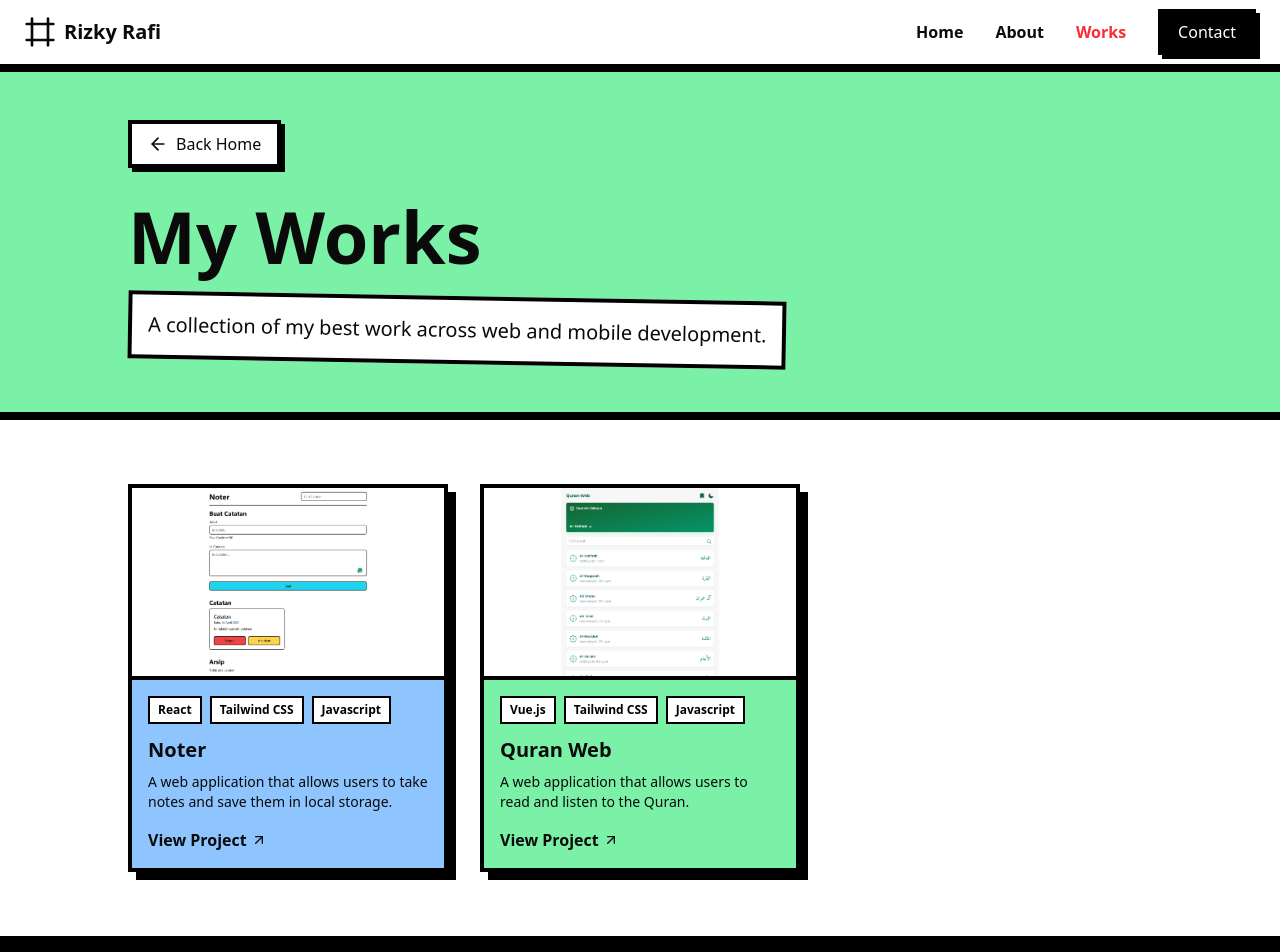
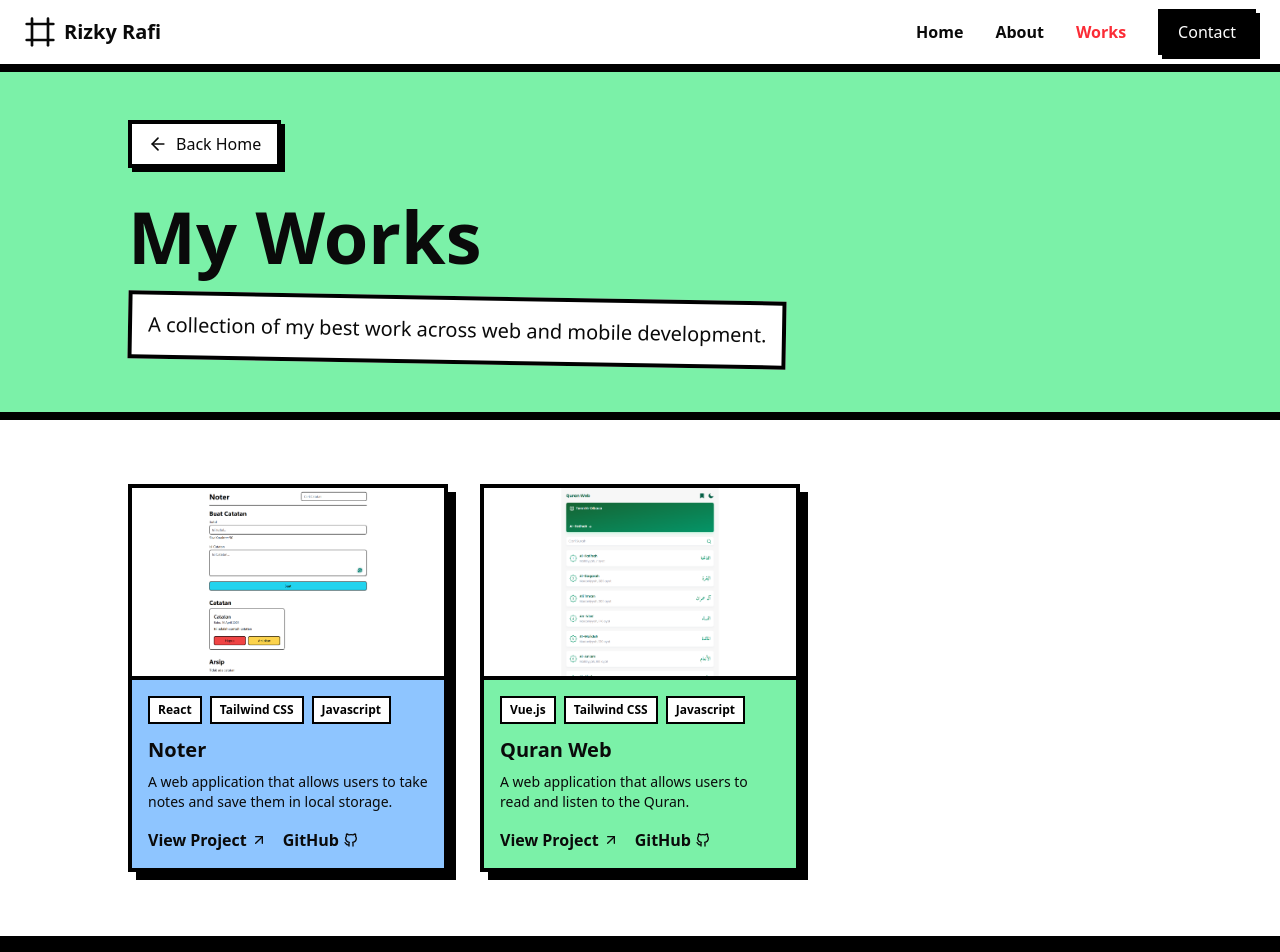
Before and after one commit to rizkraf/rizky.moe, a Next.js app: page /works in a window 1280 px wide. Shown: the top 952 px of the page. Built offline with nearby package versions, Linux system fonts and the light colour scheme.

Commit message:
feat: add GitHub links to project cards and update WorksGrid to display them

```diff
--- a/src/components/project-card.tsx
+++ b/src/components/project-card.tsx
@@ -2,6 +2,7 @@ import Image from 'next/image';
 import { ArrowUpRight } from 'lucide-react';
 import { motion } from 'motion/react';
 import { popAnimation } from '@/lib/animation';
+import { IconBrandGithub } from '@tabler/icons-react';
 
 interface ProjectCardProps {
   title: string;
@@ -9,6 +10,7 @@ interface ProjectCardProps {
   image: string;
   tags: string[];
   link: string;
+  githubLink?: string; // Added optional GitHub link
   color: string;
 }
 
@@ -18,6 +20,7 @@ export function ProjectCard({
   image,
   tags,
   link,
+  githubLink,
   color,
 }: ProjectCardProps) {
   return (
@@ -71,6 +74,7 @@ export function ProjectCard({
         >
           {description}
         </motion.p>
+        <div className="flex flex-wrap gap-4">
           <motion.div
             whileHover={{ x: 5 }}
             transition={{ type: 'spring', stiffness: 400 }}
@@ -84,6 +88,22 @@ export function ProjectCard({
               View Project <ArrowUpRight className="ml-1 h-4 w-4" />
             </a>
           </motion.div>
+          {githubLink && (
+            <motion.div
+              whileHover={{ x: 5 }}
+              transition={{ type: 'spring', stiffness: 400 }}
+            >
+              <a
+                href={githubLink}
+                target="_blank"
+                rel="noopener noreferrer"
+                className="inline-flex items-center font-bold hover:underline"
+              >
+                GitHub <IconBrandGithub className="ml-1 h-4 w-4" />
+              </a>
+            </motion.div>
+          )}
+        </div>
       </div>
     </motion.div>
   );
--- a/src/components/works/grid.tsx
+++ b/src/components/works/grid.tsx
@@ -20,6 +20,7 @@ export default function WorksGrid() {
                 tags={project.tags}
                 link={project.link}
                 color={project.color}
+                githubLink={project.githubLink}
               />
             </motion.div>
           ))}
--- a/src/lib/projects-data.ts
+++ b/src/lib/projects-data.ts
@@ -10,6 +10,7 @@ export const projects = [
     tags: ['React', 'Tailwind CSS', 'Javascript'],
     link: 'https://noter.rizky.moe',
     color: 'bg-blue-300',
+    githubLink: 'https://github.com/rizkraf/noter'
   },
   {
     title: 'Quran Web',
@@ -19,5 +20,6 @@ export const projects = [
     tags: ['Vue.js', 'Tailwind CSS', 'Javascript'],
     link: 'https://quran.rizky.moe',
     color: 'bg-green-300',
+    githubLink: 'https://github.com/rizkraf/quran-web'
   },
 ];
```
Lines whose indentation alone changed are shown as unchanged.
